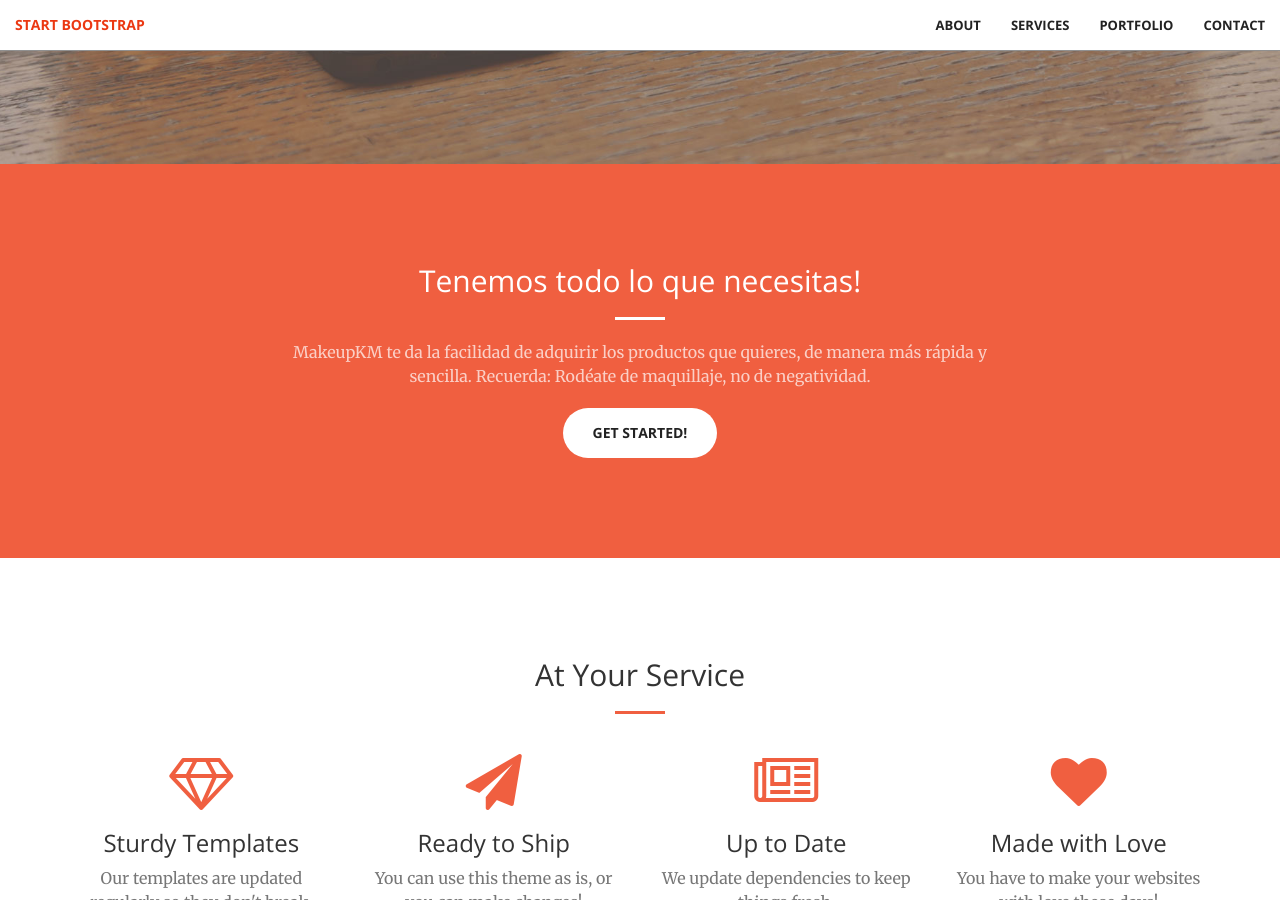
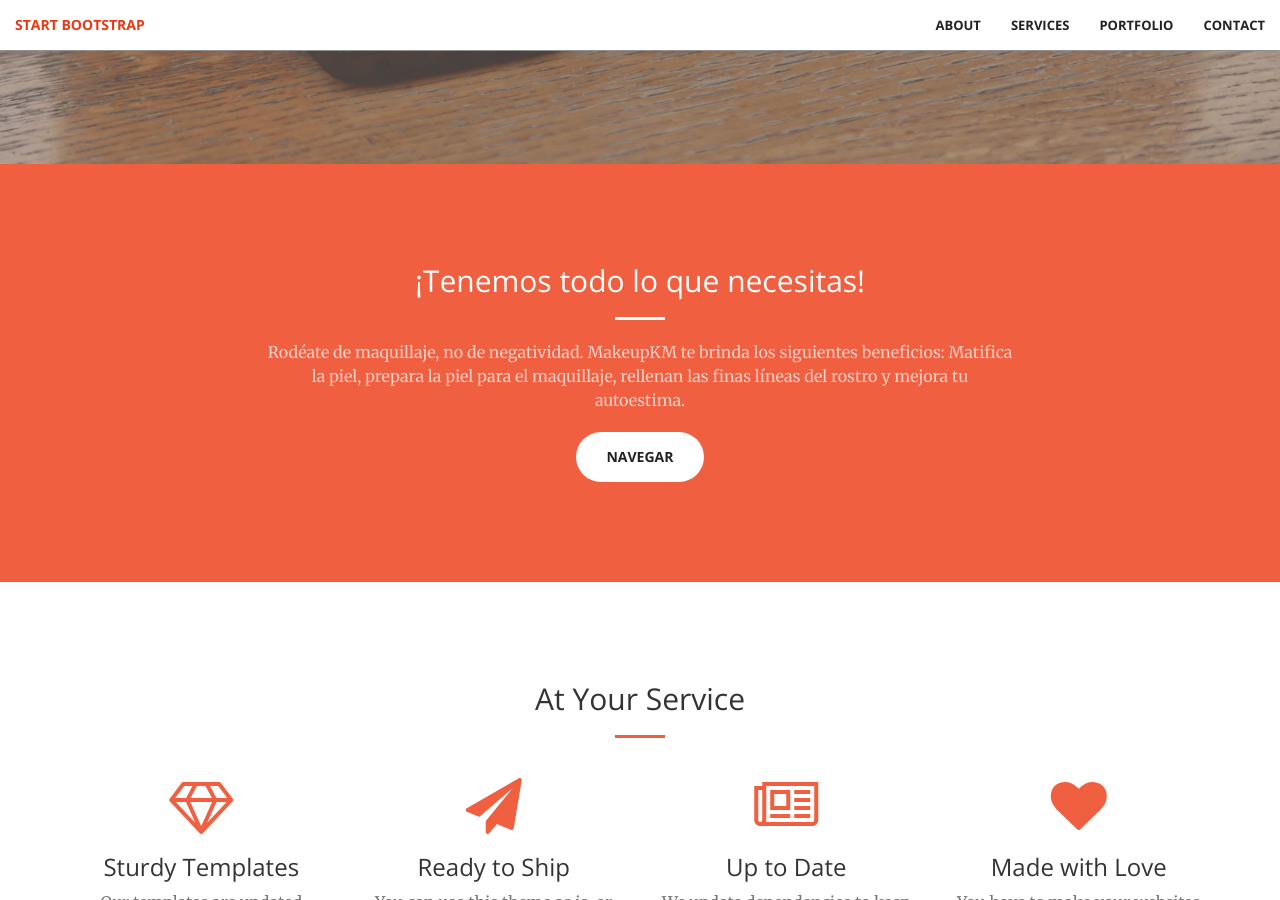
Before and after one commit to KatherineMerchanS/KatherineMerchanS.github.io, a Jekyll site: the page built from index.html, in a window 1280 px wide and 900 px high, scrolled down 736 px. Built offline with Jekyll 4.4.1, drawn with Linux system fonts in a browser that asks for light colours.

Commit message:
Update call-to-action.html

```diff
--- a/_includes/call-to-action.html
+++ b/_includes/call-to-action.html
@@ -2,10 +2,10 @@
     <div class="container">
         <div class="row">
             <div class="col-lg-8 col-lg-offset-2 text-center">
-                <h2 class="section-heading">Tenemos todo lo que necesitas!</h2>
+                <h2 class="section-heading">¡Tenemos todo lo que necesitas!</h2>
                 <hr class="light">
-                <p class="text-faded">MakeupKM te da la facilidad de adquirir los productos que quieres, de manera más rápida y sencilla. Recuerda: Rodéate de maquillaje, no de negatividad.</p>
-                <a href="#" class="btn btn-default btn-xl">Get Started!</a>
+                <p class="text-faded">Rodéate de maquillaje, no de negatividad. MakeupKM te brinda los siguientes beneficios: Matifica la piel, prepara la piel para el maquillaje, rellenan las finas líneas del rostro y mejora tu autoestima.</p>
+                <a href="#" class="btn btn-default btn-xl">Navegar</a>
             </div>
         </div>
     </div>
```
